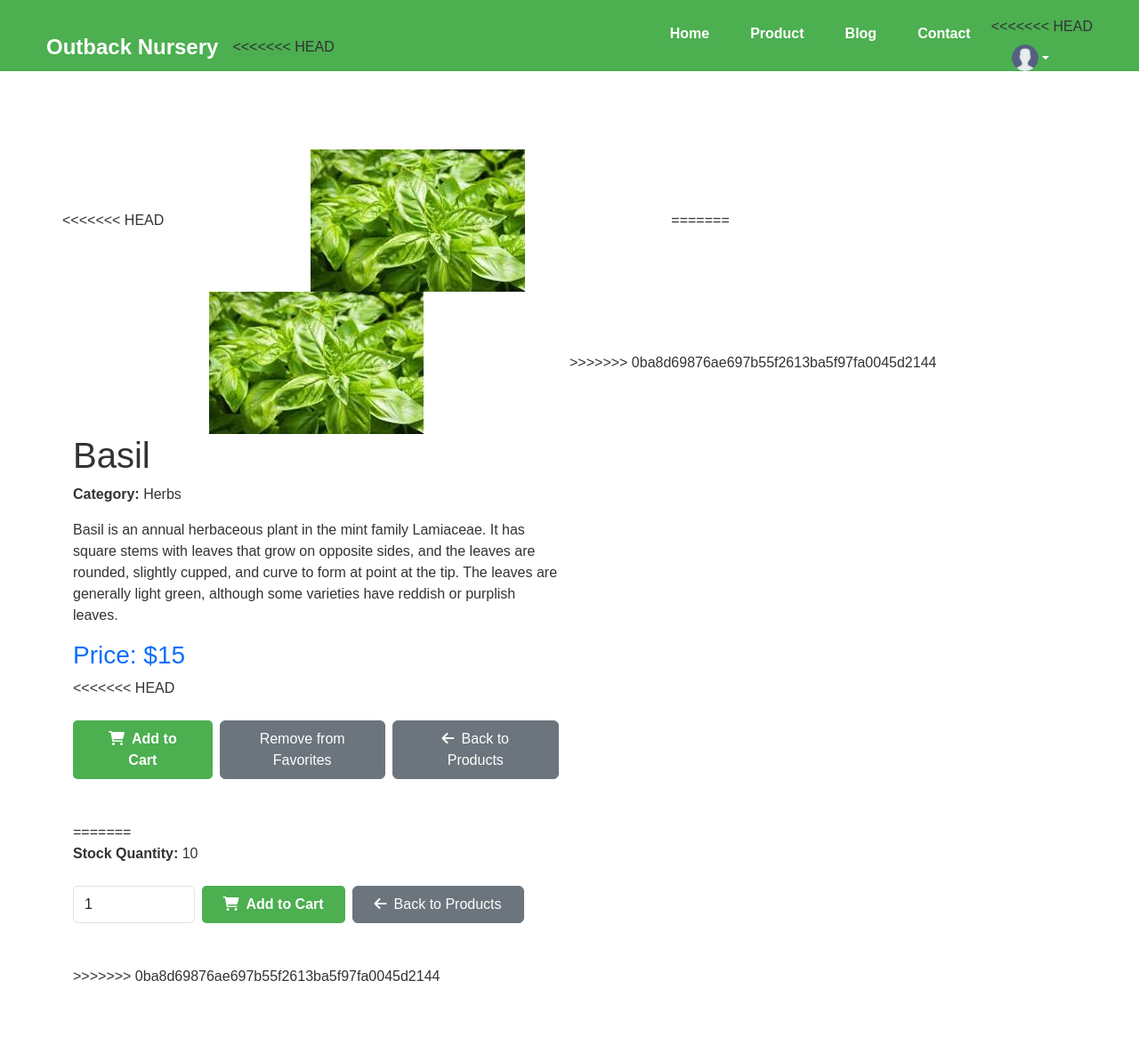
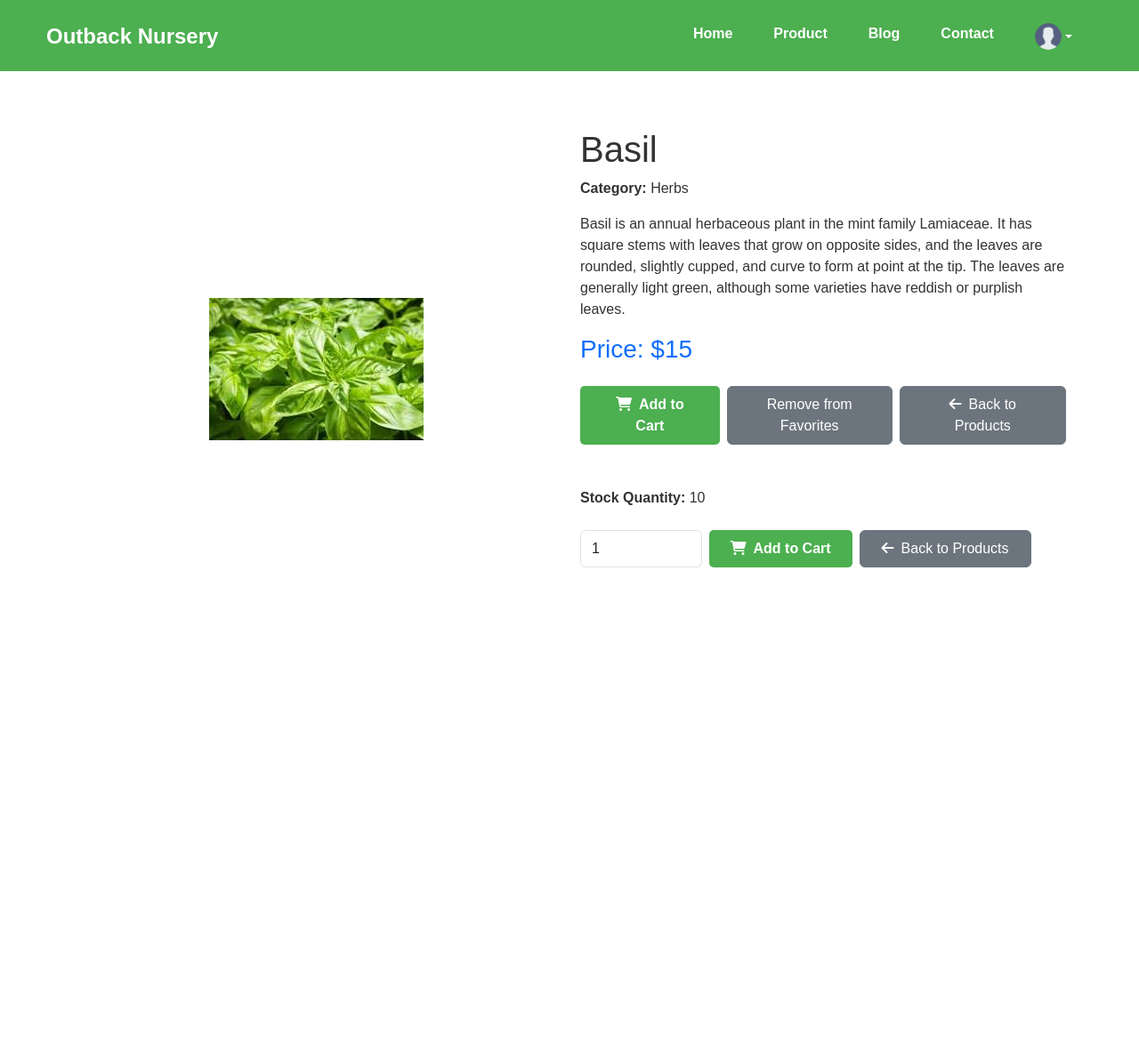
Before and after one commit to Bhoomi3637/Outback_nursery_managment, a PHP site: page /product_detail.php?product_id=1 in a window 1280 px wide. Shown: the whole page at 89% size. After the commit the page ends 638 px from the top, so only its background shows below. Run offline with PHP 8.4, Linux system fonts and the light colour scheme; the visitor is signed in with stand-in values (Sample User, id 1); data comes from the database, SQL or seed files in the repository; tables that the repository leaves empty or names only in its code hold one stand-in row (values such as "Sample post").

Commit message:
Update minor mistakes

```diff
--- a/add_plant.php
+++ b/add_plant.php
@@ -49,6 +49,9 @@ if ($_SERVER["REQUEST_METHOD"] == "POST") {
         echo "No image uploaded or there was an error with the image.";
     }
 }
+
+
+
 
 ?>
 <!DOCTYPE html>
--- a/product.php
+++ b/product.php
@@ -93,7 +93,7 @@ $noResults = mysqli_num_rows($result) === 0;
                 while ($plant = mysqli_fetch_assoc($result)) {
                     $plantId = $plant['id'];
                     // Check if the plant is already in user's favorites
-                    $favQuery = "SELECT * FROM favorites WHERE cust_id = ? AND plant_id = ?";
+                    $favQuery = "SELECT * FROM favourites WHERE cust_id = ? AND plant_id = ?";
                     $favStmt = $conn->prepare($favQuery);
 
                     // Check if prepare was successful
--- a/product_detail.php
+++ b/product_detail.php
@@ -27,7 +27,7 @@ if (isset($_GET['product_id'])) {
 
     // Check if the plant is in the user's favorites
     $userId = $_SESSION['user_id'];
-    $favQuery = "SELECT * FROM favorites WHERE cust_id = ? AND plant_id = ?";
+    $favQuery = "SELECT * FROM favourites WHERE cust_id = ? AND plant_id = ?";
     $favStmt = $conn->prepare($favQuery);
     $favStmt->bind_param('ii', $userId, $productId);
     $favStmt->execute();
@@ -46,11 +46,8 @@ if (isset($_GET['product_id'])) {
     <meta name="viewport" content="width=device-width, initial-scale=1.0">
     <link href="https://cdn.jsdelivr.net/npm/bootstrap@5.3.0/dist/css/bootstrap.min.css" rel="stylesheet">
     <link rel="stylesheet" href="https://cdnjs.cloudflare.com/ajax/libs/font-awesome/6.0.0-beta3/css/all.min.css">
-<<<<<<< HEAD
-=======
     <script src="https://code.jquery.com/jquery-3.6.0.min.js"></script>
     <script src="https://cdn.jsdelivr.net/npm/bootstrap@5.3.0/dist/js/bootstrap.bundle.min.js"></script>
->>>>>>> 0ba8d69876ae697b55f2613ba5f97fa0045d2144
     <title>Outback Nursery</title>
     <link rel="stylesheet" href="style.css">
 </head>
@@ -59,11 +56,8 @@ if (isset($_GET['product_id'])) {
         <nav class="navbar navbar-expand-lg navbar-light">
             <div class="container-fluid">
                 <a class="navbar-brand" href="#">Outback Nursery</a>
-<<<<<<< HEAD
                 <button class="navbar-toggler" type="button" data-bs-toggle="collapse" data-bs-target="#navbarNav" aria-controls="navbarNav" aria-expanded="false" aria-label="Toggle navigation">
-=======
                 <button class="navbar-toggler" type="button" data-bs-toggle="collapse" data-bs-target="#navbarNav" aria-controls="navbarNav">
->>>>>>> 0ba8d69876ae697b55f2613ba5f97fa0045d2144
                     <span class="navbar-toggler-icon"></span>
                 </button>
                 <div class="collapse navbar-collapse" id="navbarNav">
@@ -73,21 +67,18 @@ if (isset($_GET['product_id'])) {
                         <li class="nav-item"><a class="nav-link" href="blog.php">Blog</a></li>
                         <li class="nav-item"><a class="nav-link" href="contact.php">Contact</a></li>
                         <li class="nav-item dropdown">
-<<<<<<< HEAD
                             <a class="nav-link dropdown-toggle d-flex align-items-center" href="#" id="navbarDropdown" role="button" data-bs-toggle="dropdown" aria-expanded="false">
                                 <img src="image/user.png" alt="Profile" class="rounded-circle" width="30" height="30">
                             </a>
                             <ul class="dropdown-menu dropdown-menu-end" aria-labelledby="navbarDropdown">
                                 <li class="dropdown-item-text fw-bold">Hello, <?php echo htmlspecialchars($_SESSION["username"]); ?></li>
                                 <li><a class="dropdown-item" href="#">Favourites</a></li>
-=======
                             <a class="nav-link dropdown-toggle" href="#" id="navbarDropdown" role="button" data-bs-toggle="dropdown">
                                 <img src="image/user.png" alt="Profile" class="rounded-circle" width="30" height="30">
                             </a>
                             <ul class="dropdown-menu dropdown-menu-end" aria-labelledby="navbarDropdown">
                                 <li class="dropdown-item-text">Hello, <?php echo htmlspecialchars($_SESSION["username"]); ?></li>
                                 <li><hr class="dropdown-divider"></li>
->>>>>>> 0ba8d69876ae697b55f2613ba5f97fa0045d2144
                                 <li><a class="dropdown-item" href="logout.php">Logout</a></li>
                             </ul>
                         </li>
@@ -100,13 +91,10 @@ if (isset($_GET['product_id'])) {
     <section class="mt-5 pt-5">
         <div class="container mt-5">
             <div class="row align-items-center">
-<<<<<<< HEAD
                 <!-- Plant Image -->
-                <div class="col-md-6 text-center">
-                    <img src="<?php echo $plant['image']; ?>" alt="<?php echo $plant['name']; ?>" class="img-fluid">
-                </div>
+
+
                 <!-- Plant Details -->
-=======
                 <div class="col-md-6 text-center position-relative">
                     <img src="<?php echo $plant['image']; ?>" alt="<?php echo $plant['name']; ?>" class="img-fluid plant-image">
                     <?php if ($plant['stock_quantity'] === null || $plant['stock_quantity'] == 0): ?>
@@ -115,14 +103,11 @@ if (isset($_GET['product_id'])) {
                         </div>
                     <?php endif; ?>
                 </div>
-
->>>>>>> 0ba8d69876ae697b55f2613ba5f97fa0045d2144
                 <div class="col-md-6">
                     <h1><?php echo $plant['name']; ?></h1>
                     <p><strong>Category:</strong> <?php echo $plant['category_name']; ?></p>
                     <p><?php echo $plant['description']; ?></p>
                     <h3 class="text-primary">Price: $<?php echo $plant['price']; ?></h3>
-<<<<<<< HEAD
 
                     <!-- Add to Cart, Favorite, and Back Button -->
                     <div class="d-flex gap-2 mt-4 pb-5">
@@ -132,7 +117,6 @@ if (isset($_GET['product_id'])) {
                         </button>
                         <a href="product.php" class="btn btn-secondary px-4 py-2"><i class="fas fa-arrow-left me-2"></i>Back to Products</a>
                     </div>
-=======
                     <p><strong>Stock Quantity:</strong>
                         <?php echo ($plant['stock_quantity'] > 0) ? $plant['stock_quantity'] : 'Out of Stock'; ?>
                     </p>
@@ -150,7 +134,8 @@ if (isset($_GET['product_id'])) {
                             <i class="fas fa-arrow-left me-2"></i>Back to Products
                         </a>
                     </form>
->>>>>>> 0ba8d69876ae697b55f2613ba5f97fa0045d2144
+
+
                 </div>
             </div>
         </div>
```
Also changed, not shown: favorites.php (+29 -29 lines).
